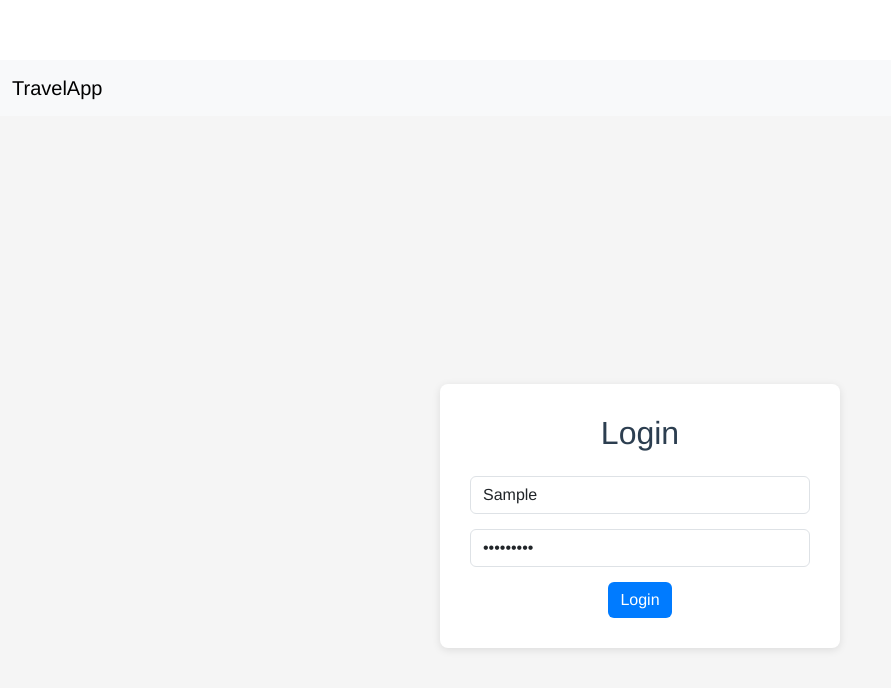
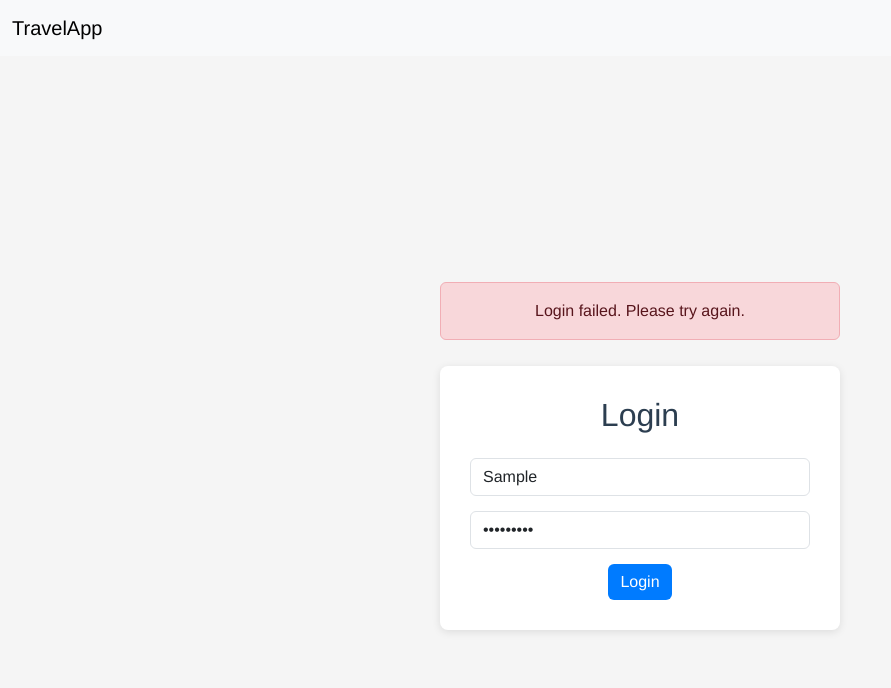
Before and after one commit to panefi/tax_residency_frontend, a Vue app: page /login in a window 1280 px wide. Both pictures are taken after typing "Sample", "Sample123" into the empty fields and a click on the button "Login". Shown: the top 688 px of the page, without its empty margins (0-891 px from the left). Built offline with nearby package versions, Linux system fonts and the light colour scheme; no server answers.

Commit message:
feat: Show message when 401 status response

```diff
--- a/src/App.vue
+++ b/src/App.vue
@@ -38,6 +38,5 @@ export default {
   -moz-osx-font-smoothing: grayscale;
   text-align: center;
   color: #2c3e50;
-  margin-top: 60px;
 }
 </style>
--- a/src/components/Login.vue
+++ b/src/components/Login.vue
@@ -1,5 +1,13 @@
 <template>
   <div class="login-container">
+    <div class="message-container">
+        <div v-if="error" class="alert alert-danger">
+          {{ error }}
+        </div>
+        <div v-if="successMessage" class="alert alert-success">
+          {{ successMessage }}
+        </div>
+      </div>
     <form @submit.prevent="login" class="login-form" v-if="!successMessage">
       <h2 class="text-center mb-4">Login</h2>
 
@@ -8,7 +16,6 @@
         Don't have an account?
         <router-link to="/register">Register here</router-link>.
       </div>
-
       <div class="form-group">
         <input
           type="text"
@@ -29,14 +36,6 @@
       </div>
       <button type="submit" class="btn btn-primary btn-block">Login</button>
     </form>
-    <div class="message-container">
-      <div v-if="error" class="alert alert-danger">
-        {{ error }}
-      </div>
-      <div v-if="successMessage" class="alert alert-success">
-        {{ successMessage }}
-      </div>
-    </div>
   </div>
 </template>
 
@@ -71,7 +70,12 @@ export default {
         });
         this.$router.push('/entries');
       } catch (err) {
-        this.error = 'Login failed. Please check your credentials.';
+        // this.error = 'Login failed. Please check your credentials.';
+        if (err.response && err.response.data && err.response.data.detail === "Invalid username or password") {
+          this.error = 'Please enter a correct username and password. Note that both fields may be case-sensitive.';
+        } else {
+          this.error = 'Login failed. Please try again.';
+        }
       }
     },
   },
@@ -81,6 +85,7 @@ export default {
 <style scoped>
 .login-container {
   display: flex;
+  flex-direction: column;
   justify-content: center;
   align-items: center;
   min-height: 100vh;
@@ -95,6 +100,12 @@ export default {
   box-shadow: 0 2px 8px rgba(0, 0, 0, 0.1);
   width: 100%;
   max-width: 400px;
+}
+
+.message-container {
+  width: 100%;
+  max-width: 400px;
+  margin-bottom: 10px;
 }
 
 .form-group {
@@ -112,7 +123,8 @@ export default {
 }
 
 @media (max-width: 600px) {
-  .login-form {
+  .login-form,
+  .message-container {
     padding: 20px;
     max-width: 90%;
   }
--- a/src/main.js
+++ b/src/main.js
@@ -24,7 +24,6 @@ axios.interceptors.response.use(
   (response) => response,
   (error) => {
     if (error.response && error.response.status === 401) {
-      store.dispatch('logout');
       router.push('/login');
     }
     return Promise.reject(error);
--- a/src/store/index.js
+++ b/src/store/index.js
@@ -42,18 +42,12 @@ export default createStore({
   },
   actions: {
     async login({ commit, dispatch }, { username, password }) {
-      try {
       const response = await login(username, password);
       if (response.token) {
         commit('setAuthentication', { status: true, token: response.token });
         await dispatch('fetchTravelEntries');
         return true;
       } else {
-          console.error('Login failed: No token received');
-          return false;
-        }
-      } catch (error) {
-        console.error('Login error:', error.message);
         return false;
       }
     },
```
Lines whose indentation alone changed are shown as unchanged.
